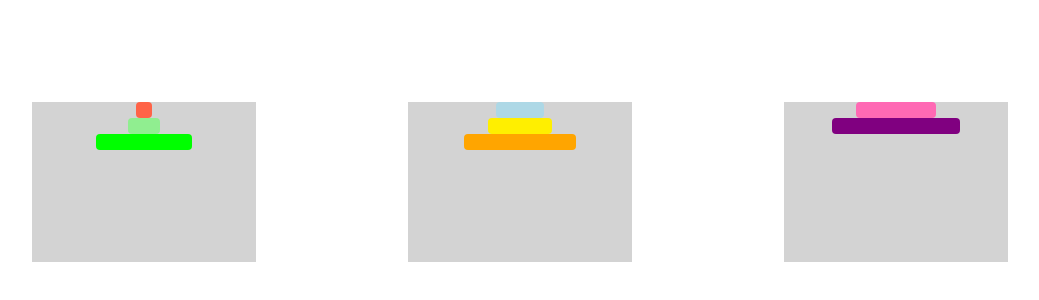
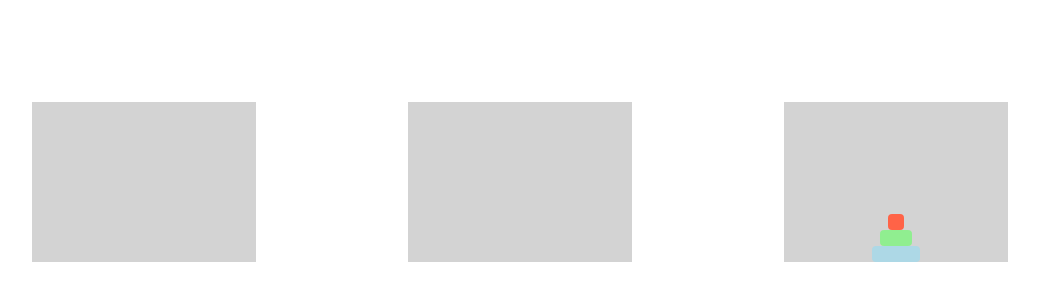
Before and after one commit to mateuszkornecki/hanoi, a React (Create React App) app: page / in a window 1280 px wide. Shown: the part 218-518 px from the top of the page, without its empty margins (120-1159 px from the left). Built offline with nearby package versions, Linux system fonts and the light colour scheme.

Commit message:
feat: added ability to move the stacks

```diff
--- a/src/App.scss
+++ b/src/App.scss
@@ -3,6 +3,7 @@
   display: flex;
   flex-direction: column;
   align-items: center;
+  justify-content: flex-end;
   padding: 0 2rem;
 }
 
--- a/src/App.tsx
+++ b/src/App.tsx
@@ -1,15 +1,77 @@
 import React from "react";
+import { useState, useEffect } from "react";
 import "./App.scss";
-import { Stack, StackProps } from "./Stack";
-import { Colors } from "./Segment";
+import { Stack } from "./Stack";
+
+interface Stacks {
+  first: Array<number>;
+  second: Array<number>;
+  third: Array<number>;
+}
+
+interface State {
+  first: keyof Stacks | "";
+  second: keyof Stacks | "";
+}
 
 function App() {
+  const initialStacksConfig: Stacks = {
+    first: [],
+    second: [],
+    third: [0, 1, 2],
+  };
+  const initialState: State = { first: "", second: "" };
+  const [stacks, setStacks] = useState(initialStacksConfig);
+  const [state, setState] = useState(initialState);
+
+  useEffect(() => {
+    setState(initialState);
+    moveSegments();
+  }, [stacks[state.second as keyof Stacks]]);
+
+  const setStacksToEdit = (id: string) => {
+    if (!state.first && (stacks as any)[id].length) {
+      setState((prevState) => ({ ...prevState, first: id } as any));
+    } else if (state.first && state.first !== id) {
+      setState((prevState) => ({ ...prevState, second: id } as any));
+    }
+  };
+
+  const moveSegments = (): void => {
+    const isLegalMove =
+      state.first &&
+      state.second &&
+      (!stacks[state.second].length ||
+        stacks[state.first][0] < stacks[state.second][0]);
+
+    if (isLegalMove) {
+      setStacks((prevState) => {
+        const start = prevState[state.first as keyof Stacks];
+        const end = prevState[state.second as keyof Stacks];
+        const newStart = [...start];
+        newStart.splice(0, 1);
+        const newEnd = prevState.second ? [start[0], ...end] : [start[0]];
+
+        const newStacks = { ...prevState };
+        newStacks[state.first as keyof Stacks] = newStart;
+        newStacks[state.second as keyof Stacks] = newEnd;
+        return newStacks;
+      });
+    }
+  };
+
+  const handleClick = (event: React.MouseEvent) => {
+    event.persist();
+    const id = (event.target as HTMLDivElement).id;
+    setStacksToEdit(id);
+  };
+
   return (
     <div className="App">
-      <div className="wrapper">
-        <Stack segments={[0, 1, 5]} />
-        <Stack segments={[2, 3, 6]} />
-        <Stack segments={[4, 7]} />
+      <div className="wrapper" onClick={handleClick}>
+        <Stack stackIndex={"first"} segments={stacks.first} />
+        <Stack stackIndex={"second"} segments={stacks.second} />
+        <Stack stackIndex={"third"} segments={stacks.third} />
       </div>
     </div>
   );
```
